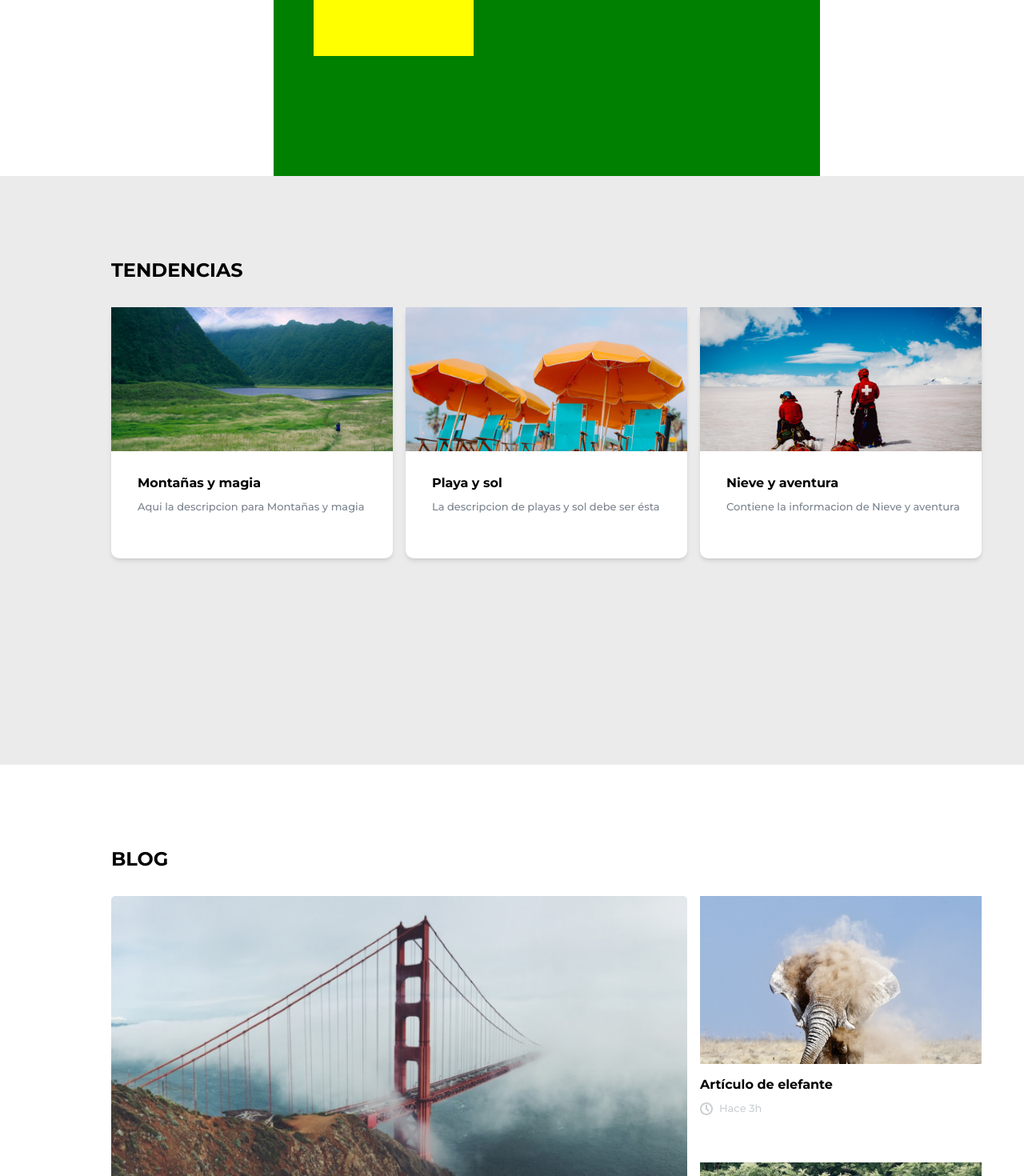
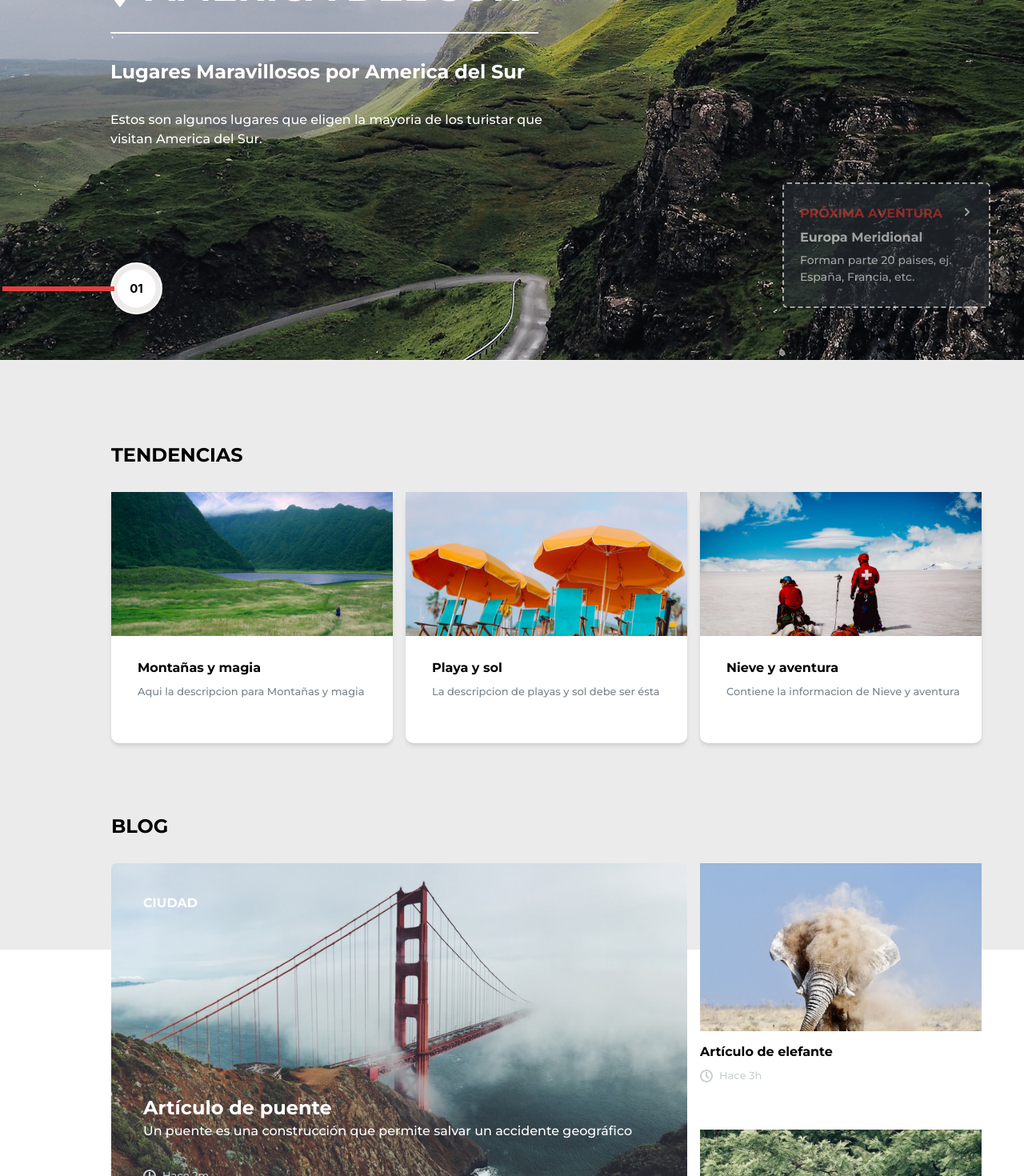
Before and after one commit to Ernesferre/Aenima-Viajes, a React (Create React App) app: page / in a window 1280 px wide. Shown: the part 340-1810 px from the top of the page at 80% size. Built offline with nearby package versions, Linux system fonts and the light colour scheme.

Commit message:
ultimando estilos de modo Dektop

```diff
--- a/src/App.js
+++ b/src/App.js
@@ -4,8 +4,8 @@ import { theme } from "./resources/theme/index";
 // import { Box } from "@chakra-ui/react";
 import { Box } from "@chakra-ui/layout";
 import Navbar from "./components/Navbar";
-// import Body from "./components/Body";
-import Body2 from "./components/Body2";
+import Body from "./components/Body";
+// import Body2 from "./components/Body2";
 import Trends from "./components/Trends";
 import Blog from "./components/Blog";
 import Footer from "./components/Footer";
@@ -15,8 +15,8 @@ function App() {
     <ChakraProvider theme={theme}>
       <Box w="1366px" mx="auto">
         <Navbar />
-        {/* <Body /> */}
-        <Body2 />
+        <Body />
+        {/* <Body2 /> */}
         <Trends />
         <Blog />
         <Footer />
--- a/src/components/Blog.js
+++ b/src/components/Blog.js
@@ -11,7 +11,7 @@ import time from "../assets/iconos/time.png";
 
 const Blog = () => {
   return (
-    <VStack mt="0rem" mb="6rem" alignItems="flex-start" pl="139px" pr="139px">
+    <VStack mt="-17rem" mb="6rem" alignItems="flex-start" pl="139px" pr="139px">
       <Text
         mt="100px"
         fontSize="24px"
@@ -26,7 +26,6 @@ const Blog = () => {
       </Text>
 
       <Grid
-        // w="1088px"
         mx="auto"
         h="982px"
         templateRows="repeat(6, 1fr)"
@@ -35,14 +34,54 @@ const Blog = () => {
         zIndex="0"
       >
         <GridItem rowSpan={3} colSpan={4} bg="transparent">
+          <VStack position="relative">
             <Img
               src={articulo_big_01}
               alt="articulo_bir_01"
               objectFit="cover"
               borderRadius="5px"
               h="95%"
-            // pb="1rem"
             />
+            <Text
+              color="white"
+              fontFamily="Montserrat"
+              fontWeight="bold"
+              fontSize="16px"
+              position="absolute"
+              top="30px"
+              left="40px"
+            >
+              CIUDAD
+            </Text>
+            <Text
+              color="white"
+              fontFamily="Montserrat"
+              fontWeight="bold"
+              fontSize="24px"
+              position="absolute"
+              top="280px"
+              left="40px"
+            >
+              Artículo de puente
+            </Text>
+            <Text
+              color="white"
+              fontFamily="Montserrat"
+              fontSize="16px"
+              position="absolute"
+              top="315px"
+              left="40px"
+            >
+              Un puente es una construcción que permite salvar un accidente
+              geográfico
+            </Text>
+            <HStack position="absolute" top="373px" left="40px">
+              <Img src={time} alt="time" color="#CBD0D3" size="16px" />
+              <Text fontSize="13px" fontFamily="Montserrat" color="#CBD0D3">
+                Hace 2m
+              </Text>
+            </HStack>
+          </VStack>
         </GridItem>
         <GridItem rowSpan={2} colSpan={2} bg="transparent">
           <VStack display="flex" alignItems="flex-start">
--- a/src/components/Body.js
+++ b/src/components/Body.js
@@ -1,40 +1,28 @@
 import { Img } from "@chakra-ui/image";
-import {
-  Box,
-  StackDivider,
-  Text,
-  VStack,
-  HStack,
-  Stack,
-} from "@chakra-ui/layout";
+import { CircularProgress, CircularProgressLabel } from "@chakra-ui/react";
+import { Box, Text, VStack, HStack } from "@chakra-ui/layout";
 import Viajes_Hero from "../assets/img/Viajes_Hero.jpg";
 import ic_pin from "../assets/iconos/ic_pin.png";
+import arrow from "../assets/iconos/arrow.png";
 import React from "react";
 
 const Body = () => {
   return (
-    // <VStack
-    //   spacing="-30rem"
-    // >
-    <>
-      <Box position="relative">
-        <Img src={Viajes_Hero} alt="imagen" objectFit="cover" w="100%"></Img>
+    <VStack position="relative">
+      <Img src={Viajes_Hero} alt="Viajes" objectFit="cover" />
 
-        <Stack
-          // position="relative"
-          w="720px"
-          h="214.32"
+      <VStack
+        display="flex"
+        spacing="20px"
         position="absolute"
-          top="277px"
-          left="200px"
-          // // right="139px"
-          // top="60px"
-          // zIndex="0"
-          bg="green"
-          opacity="0.8"
+        w="580px"
+        h="214px"
+        top="220px"
+        left="138px"
+        alignItems="flex-start"
       >
         <HStack spacing="20px">
-            <Img src={ic_pin} alt="imagen" size="48px" />
+          <Img src={ic_pin} alt="imagen" size="48px" pt="15px" color="white" />
 
           <Text
             fontSize="48px"
@@ -45,11 +33,98 @@ const Body = () => {
             AMERICA DEL SUR
           </Text>
         </HStack>
-          <hr />
-        </Stack>
+
+        <Box bg="white" h="2px" w="535px" color="white">
+          `
         </Box>
-    </>
-    // </VStack>
+        <Text
+          fontFamily="Montserrat"
+          fontWeight="bold"
+          color="white"
+          fontSize="24px"
+          pt="10px"
+        >
+          Lugares Maravillosos por America del Sur
+        </Text>
+        <Text
+          fontFamily="Montserrat"
+          color="white"
+          fontSize="16px"
+          pt="10px"
+          // borderBottom="1px solid white"
+        >
+          Estos son algunos lugares que eligen la mayoria de los turistar que
+          visitan America del Sur.
+        </Text>
+        <CircularProgress
+          size="65px"
+          bg="white"
+          borderRadius="full"
+          position="absolute"
+          top="360px"
+        >
+          <CircularProgressLabel
+            color="black"
+            fontWeight="bold"
+            fontSize="15px"
+          >
+            01
+          </CircularProgressLabel>
+        </CircularProgress>
+        <Box
+          bg="red.500"
+          h="6px"
+          w="140px"
+          position="absolute"
+          top="390px"
+          left="-135px"
+        ></Box>
+        <Box
+          w="260px"
+          h="157px"
+          bg="#2A3037 0% 0% no-repeat padding-box"
+          opacity="0.6"
+          position="absolute"
+          top="260px"
+          left="840px"
+          border="2px dashed #FFFFFF"
+          borderRadius="6px"
+          borderWidth="2.7px"
+          cursor="pointer"
+        >
+          <HStack pt="5px">
+            <Text
+              color="red.500"
+              p="20px 20px 6px 20px"
+              fontFamily="Montserrat"
+              fontWeight="bold"
+              opacity="1"
+            >
+              PRÓXIMA AVENTURA
+            </Text>
+            <Img src={arrow} alt="imagen" size="24px" pr="5px" pt="10px" />
+          </HStack>
+          <Text
+            color="white"
+            fontFamily="Montserrat"
+            fontWeight="bold"
+            ml="20px"
+            zIndex="1"
+          >
+            Europa Meridional
+          </Text>
+          <Text
+            color="white"
+            fontFamily="Montserrat"
+            fontSize="14px"
+            ml="20px"
+            mt="6px"
+          >
+            Forman parte 20 paises, ej. España, Francia, etc.
+          </Text>
+        </Box>
+      </VStack>
+    </VStack>
   );
 };
 
```
Lines whose indentation alone changed are shown as unchanged.
